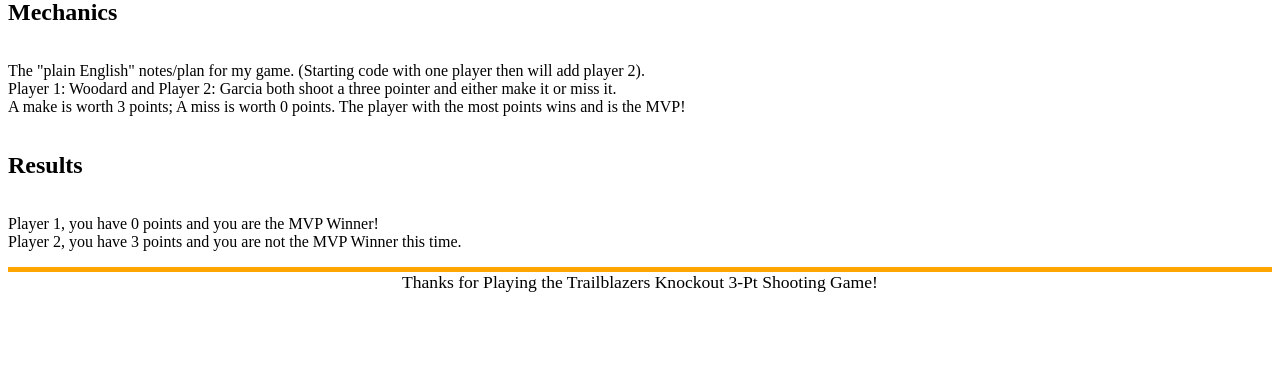
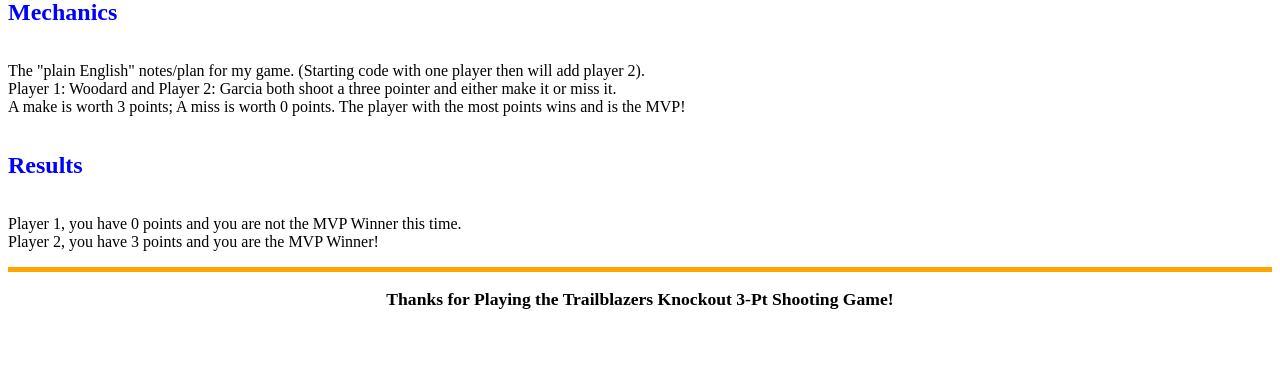
Before and after one commit to RGPhD/e2, a PHP site: page / in a window 1280 px wide. Shown: the part 432-800 px from the top of the page. Run offline with PHP 8.4, Linux system fonts and the light colour scheme.

Commit message:
Modified points in index.php.

```diff
--- a/p2/index.php
+++ b/p2/index.php
@@ -27,12 +27,17 @@ $totalPlayer2 = ($make_value);
     <title>Trailblazers Knockout 3-Pt Shooting Game.</title>
     <meta charset='utf-8'>
 
+<!-- Create external CSS file? -->
 <style>
 
       h1 {
         color: blue;
         text-align: center;
         border-bottom: thick solid orange;
+      }
+
+      h2 {
+        color: blue;
       }
 
       p {
@@ -55,6 +60,7 @@ $totalPlayer2 = ($make_value);
         margin: auto;
         text-align: center;
         font-size: 110%;
+        font-weight: bold;
         border-top: thick solid orange;
       }
 
@@ -77,13 +83,13 @@ The player with the most points wins and is the MVP!</p>
 
 <h2>Results</h2>
     <p>
-        Player 1, you have <?php echo $totalPlayer1; ?> points and you are the MVP Winner!
+        Player 1, you have <?php echo $totalPlayer1; ?> points and you are not the MVP Winner this time.
 <br>
-        Player 2, you have <?php echo $totalPlayer2; ?> points and you are not the MVP Winner this time.
+        Player 2, you have <?php echo $totalPlayer2; ?> points and you are the MVP Winner!
     </p>
+<br>
+<footer>
+<p>Thanks for Playing the Trailblazers Knockout 3-Pt Shooting Game!</p>
+</footer>
 </body>
-
-<footer>
-Thanks for Playing the Trailblazers Knockout 3-Pt Shooting Game!
-</footer>
 </html>
```
